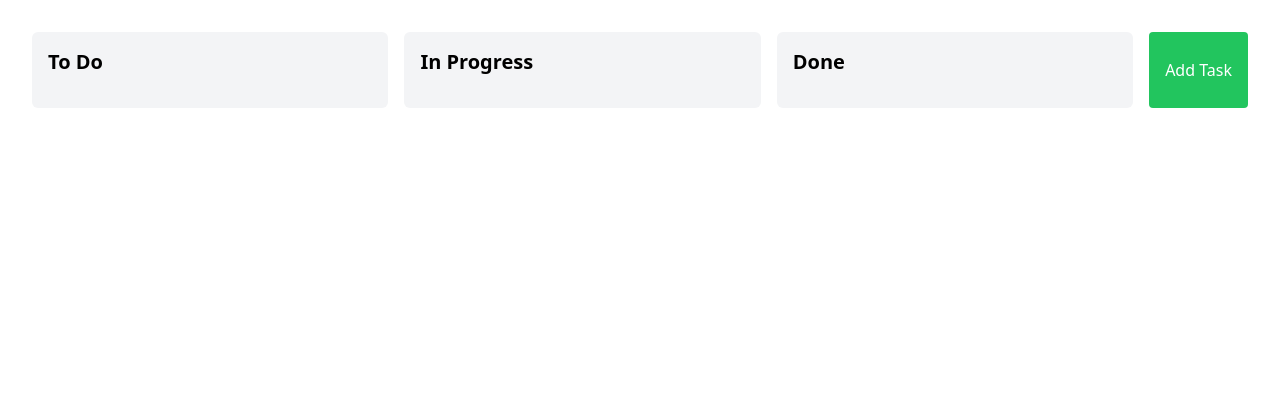
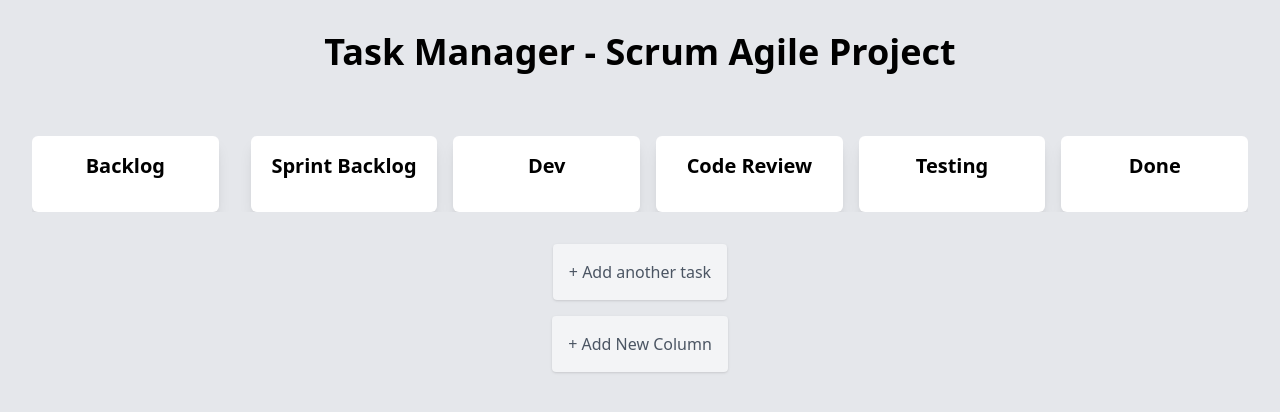
Before and after one commit to ThiagoDev202/task-manager, a Next.js app: page / in a window 1280 px wide. Shown: the top 412 px of the page. Built offline with nearby package versions, Linux system fonts and the light colour scheme.

Commit message:
fix: card description

```diff
--- a/src/components/Column/Column.tsx
+++ b/src/components/Column/Column.tsx
@@ -1,14 +1,10 @@
 import React from 'react';
 import SingleCard from '@/components/SingleCard/SingleCard';
+import { Task } from '@/components/types/types';
 
 interface ColumnProps {
   title: string;
-  tasks: {
-    id: number;
-    title: string;
-    description: string;
-    status: string;
-  }[];
+  tasks: Task[];
   onDrop: (e: React.DragEvent, status: string) => void;
   onDragOver: (e: React.DragEvent) => void;
 }
@@ -16,13 +12,19 @@ interface ColumnProps {
 const Column: React.FC<ColumnProps> = ({ title, tasks, onDrop, onDragOver }) => {
   return (
     <div
-      className="flex-1 bg-gray-100 p-4 rounded-md"
-      onDrop={(e) => onDrop(e, title)} // Passa o título da coluna (status)
+      className="w-64 bg-white p-4 rounded-md flex-grow mt-4 sm:mt-8 mr-4 shadow-lg" // Borda arredondada e sombra
+      onDrop={(e) => onDrop(e, title)}
       onDragOver={onDragOver}
     >
-      <h2 className="text-xl font-bold mb-4">{title}</h2>
+      <h2 className="text-xl font-bold mb-4 text-center">{title}</h2>
       {tasks.map((task) => (
-        <SingleCard key={task.id} id={task.id} title={task.title} description={task.description} />
+        <div key={task.id} className="mb-4"> {/* Margem entre os cartões */}
+          <SingleCard
+            id={task.id}
+            title={task.title}
+            description={task.description}
+          />
+        </div>
       ))}
     </div>
   );
--- a/src/components/SingleCard/SingleCard.tsx
+++ b/src/components/SingleCard/SingleCard.tsx
@@ -1,4 +1,4 @@
-import React from 'react';
+import React, { useState } from 'react';
 
 interface SingleCardProps {
   id: number;
@@ -7,24 +7,33 @@ interface SingleCardProps {
 }
 
 const SingleCard: React.FC<SingleCardProps> = ({ id, title, description }) => {
+  const [isModalOpen, setIsModalOpen] = useState(false);
 
-  const handleDragStart = (e: React.DragEvent) => {
-    e.dataTransfer.setData('text/plain', id.toString());  // Passa o ID do cartão
-  };
-
-  const handleDragEnd = (e: React.DragEvent) => {
-    e.dataTransfer.clearData();
-  };
+  const openModal = () => setIsModalOpen(true);
+  const closeModal = () => setIsModalOpen(false);
 
   return (
-    <div
-      className="bg-white shadow p-4 mb-4 rounded-md"
-      draggable
-      onDragStart={handleDragStart}
-      onDragEnd={handleDragEnd}
-    >
-      <h3 className="text-lg font-bold">{title}</h3>
-      <p>{description}</p>
+    <div>
+      <div
+        className="bg-white shadow rounded p-4 mb-2 cursor-pointer hover:bg-gray-100"
+        draggable
+        onClick={openModal} // Exibe o modal ao clicar
+        onDragStart={(e) => e.dataTransfer.setData('text/plain', id.toString())}
+      >
+        <h3 className="font-bold text-center">{title}</h3> {/* Nome centralizado */}
+      </div>
+
+      {isModalOpen && (
+        <div className="fixed inset-0 bg-gray-500 bg-opacity-50 flex justify-center items-center z-50">
+          <div className="bg-white p-6 rounded-lg shadow-lg w-1/3">
+            <h2 className="text-xl font-bold mb-4">{title}</h2>
+            <p>{description}</p>
+            <button onClick={closeModal} className="mt-4 bg-red-500 text-white p-2 rounded">
+              Close
+            </button>
+          </div>
+        </div>
+      )}
     </div>
   );
 };
--- a/src/components/modals/Modal.tsx
+++ b/src/components/modals/Modal.tsx
@@ -1,4 +1,4 @@
-import React, { useState } from 'react';
+import React from 'react';
 
 interface ModalProps {
   isOpen: boolean;
@@ -7,11 +7,10 @@ interface ModalProps {
 }
 
 const Modal: React.FC<ModalProps> = ({ isOpen, onClose, onSave }) => {
-  const [title, setTitle] = useState('');
-  const [description, setDescription] = useState('');
+  const [title, setTitle] = React.useState('');
+  const [description, setDescription] = React.useState('');
 
-  const handleSubmit = (e: React.FormEvent) => {
-    e.preventDefault();
+  const handleSubmit = () => {
     onSave(title, description);
     setTitle('');
     setDescription('');
@@ -21,30 +20,30 @@ const Modal: React.FC<ModalProps> = ({ isOpen, onClose, onSave }) => {
   if (!isOpen) return null;
 
   return (
-    <div className="fixed inset-0 bg-gray-500 bg-opacity-75 flex justify-center items-center">
-      <div className="bg-white p-6 rounded-lg w-1/3">
-        <h2 className="font-bold mb-4">Add Task</h2>
-        <form onSubmit={handleSubmit}>
+    <div className="fixed inset-0 bg-gray-400 bg-opacity-40 flex justify-center items-center z-50">
+      <div className="bg-white p-6 rounded-lg shadow-lg w-1/3">
+        <h2 className="text-2xl font-bold mb-4">Add New Task</h2>
         <input
           type="text"
+          className="border border-gray-300 p-2 rounded w-full mb-4"
           placeholder="Task Title"
           value={title}
           onChange={(e) => setTitle(e.target.value)}
-            className="border border-gray-300 rounded w-full p-2 mb-4"
         />
         <textarea
+          className="border border-gray-300 p-2 rounded w-full mb-4"
           placeholder="Task Description"
           value={description}
           onChange={(e) => setDescription(e.target.value)}
-            className="border border-gray-300 rounded w-full p-2 mb-4"
         />
-          <button type="submit" className="bg-blue-500 text-white p-2 rounded">
+        <div className="flex justify-end">
+          <button onClick={onClose} className="bg-red-500 text-white p-2 rounded mr-2">
+            Cancel
+          </button>
+          <button onClick={handleSubmit} className="bg-green-500 text-white p-2 rounded">
             Save
           </button>
-          <button type="button" onClick={onClose} className="bg-gray-500 text-white p-2 rounded ml-2">
-            Cancel
-          </button>
-        </form>
+        </div>
       </div>
     </div>
   );
--- /dev/null
+++ b/src/components/types/types.ts
@@ -0,0 +1,6 @@
+export interface Task {
+    id: number;
+    title: string;
+    description: string;
+    status: string;
+  }
--- a/src/pages/index.tsx
+++ b/src/pages/index.tsx
@@ -12,9 +12,19 @@ interface Task {
 
 const Home: React.FC = () => {
   const [tasks, setTasks] = useState<Task[]>([]);
+  const [columns, setColumns] = useState<string[]>(['Backlog', 'Sprint Backlog', 'Dev', 'Code Review', 'Testing', 'Done']);
   const { open, handleOpen, handleClose, handleSave } = useModal();
 
+  // Função para criar uma nova coluna
+  const addColumn = () => {
+    const newColumnTitle = prompt('Digite o nome da nova coluna:');
+    if (newColumnTitle) {
+      setColumns([...columns, newColumnTitle]);
+    }
+  };
+
   const handleDrop = (e: React.DragEvent, status: string) => {
+    e.preventDefault();
     const id = parseInt(e.dataTransfer.getData('text/plain'));
     const updatedTasks = tasks.map((task) =>
       task.id === id ? { ...task, status } : task
@@ -31,37 +41,39 @@ const Home: React.FC = () => {
       id: Date.now(),
       title,
       description,
-      status: 'To Do',
+      status: 'Backlog',
     };
     setTasks((prevTasks) => [...prevTasks, newTask]);
   };
 
   return (
-    <div className="flex space-x-4 p-8">
+    <div className="bg-gray-200 min-h-screen p-8"> {/* Fundo cinza */}
+      <h1 className="text-4xl font-bold text-center mb-8">Task Manager - Scrum Agile Project</h1> {/* Título */}
+
+      <div className="flex overflow-x-auto space-x-4">
+        {columns.map((column) => (
           <Column
-        title="To Do"
-        tasks={tasks.filter((task) => task.status === 'To Do')}
+            key={column}
+            title={column}
+            tasks={tasks.filter((task) => task.status === column)}
             onDrop={handleDrop}
             onDragOver={handleDragOver}
           />
-      <Column
-        title="In Progress"
-        tasks={tasks.filter((task) => task.status === 'In Progress')}
-        onDrop={handleDrop}
-        onDragOver={handleDragOver}
-      />
-      <Column
-        title="Done"
-        tasks={tasks.filter((task) => task.status === 'Done')}
-        onDrop={handleDrop}
-        onDragOver={handleDragOver}
-      />
+        ))}
+      </div>
+
+      <div className="flex flex-col items-center mt-8 space-y-4">
+        <div onClick={handleOpen} className="bg-gray-100 p-4 rounded cursor-pointer shadow hover:bg-gray-300">
+          <p className="text-center text-gray-600">+ Add another task</p>
+        </div>
+
         <button
-        onClick={handleOpen}
-        className="bg-green-500 text-white p-4 rounded"
-      >
-        Add Task
+          onClick={addColumn}
+          className="bg-gray-100 text-gray-600 p-4 rounded shadow hover:bg-gray-300">
+          + Add New Column
         </button>
+      </div>
+
       <Modal
         isOpen={open}
         onClose={handleClose}
```
Lines whose indentation alone changed are shown as unchanged.
